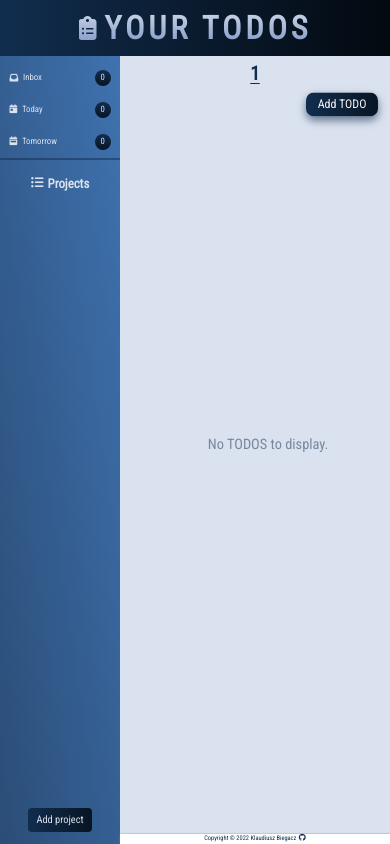
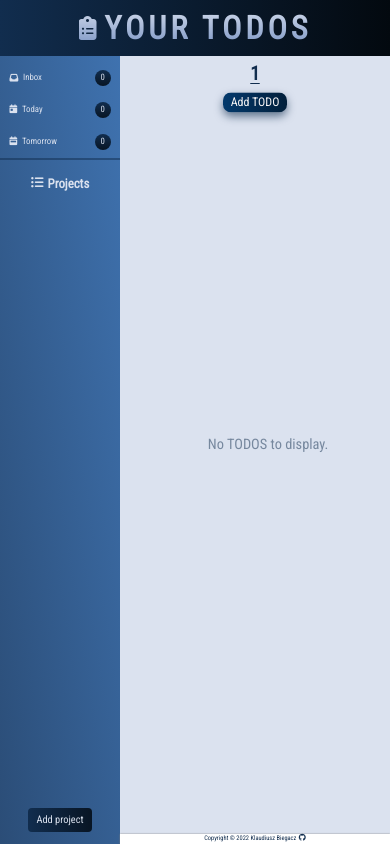
Before and after one commit to KlaudiuszB5528/Your-TODOS_v2, a React (Vite) app: page /Your-TODOS_v2/todos/1 in a window 390 px wide. In both pictures the pointer is over the button "Add TODO". Built offline with nearby package versions, Linux system fonts and the light colour scheme.

Commit message:
fix: scale on hover

```diff
--- a/src/main.css
+++ b/src/main.css
@@ -844,7 +844,7 @@ h6 {
   transition: all 0.2s;
 }
 .todos-page .todos-page__todos-list .card:hover {
-  transform: translateY(-0.3rem);
+  transform: translateY(-0.3rem) scale(1.05);
   box-shadow: 0 2rem 4rem rgba(0, 0, 0, 0.6);
 }
 .todos-page .todos-page__todos-list .card .dueDate {
@@ -961,7 +961,7 @@ h6 {
   .todos-page .todos-page__todos-list .card:last-child {
     margin-bottom: 2rem;
   }
-  .add-todo-btn {
+  .todos-page .add-todo-btn {
     top: 4.3rem;
     right: 50%;
     transform: translateX(50%);
@@ -969,10 +969,10 @@ h6 {
     width: 8rem;
     font-size: 1.5rem;
   }
-  .add-todo-btn:hover {
+  .todos-page .add-todo-btn:hover {
     transform: translate(50%, -0.2rem);
   }
-  .add-todo-btn:active {
+  .todos-page .add-todo-btn:active {
     transform: translate(50%, -0.1rem);
   }
 }/*# sourceMappingURL=main.css.map */
--- a/src/scss/layout/_todosPage.scss
+++ b/src/scss/layout/_todosPage.scss
@@ -49,7 +49,7 @@
       transition: all 0.2s;
 
       &:hover {
-        transform: translateY(-0.3rem);
+        transform: translateY(-0.3rem) scale(1.05);
         box-shadow: 0 2rem 4rem rgba(0, 0, 0, 0.6);
       }
 
@@ -193,7 +193,7 @@
         }
       }
     }
-  }
+
     .add-todo-btn {
       top: 4.3rem;
       right: 50%;
@@ -211,3 +211,4 @@
       }
     }
   }
+}
```
Also changed, not shown: 1 other file (tests, documents, lock files or other folders). Lines whose indentation alone changed are shown as unchanged.
